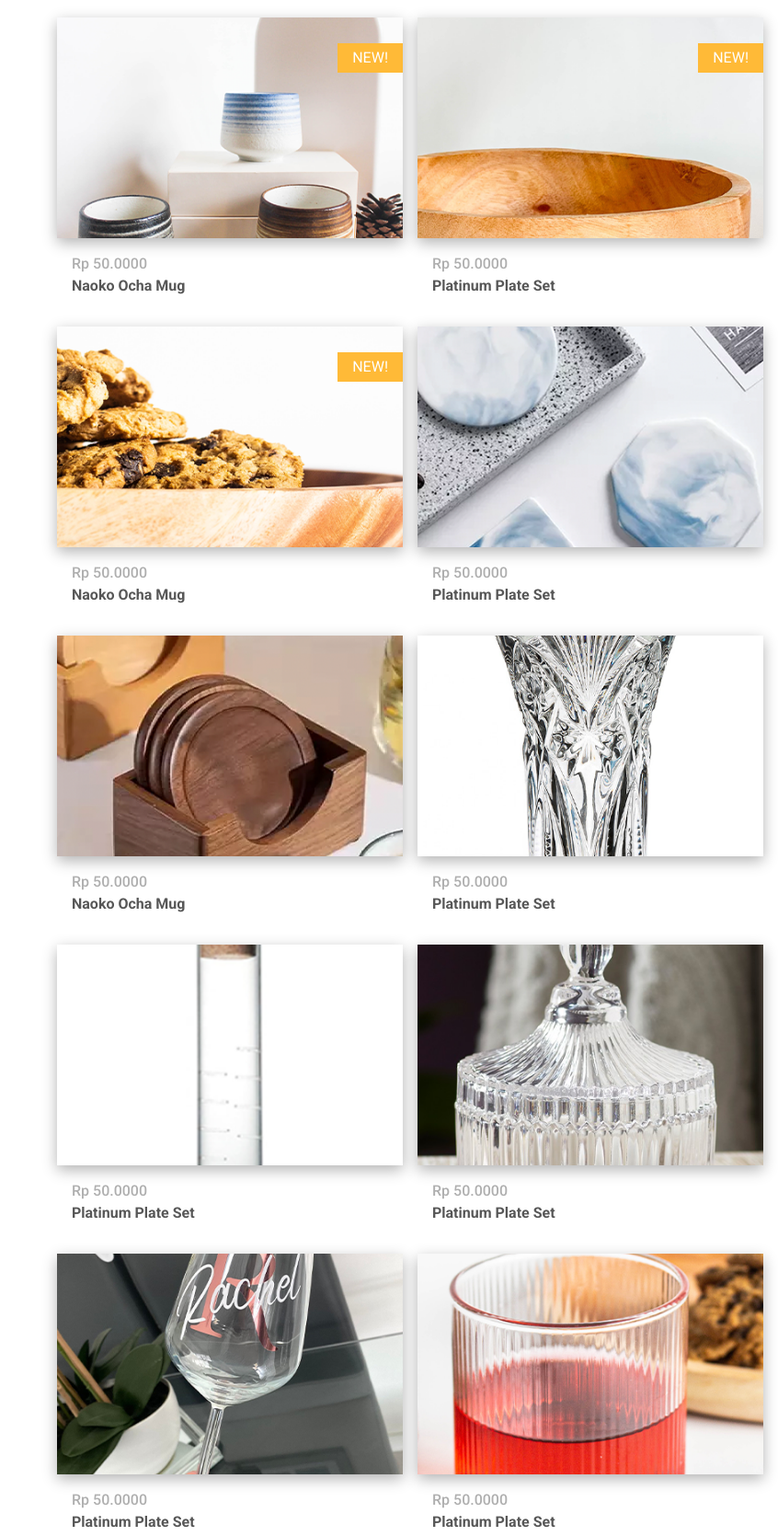
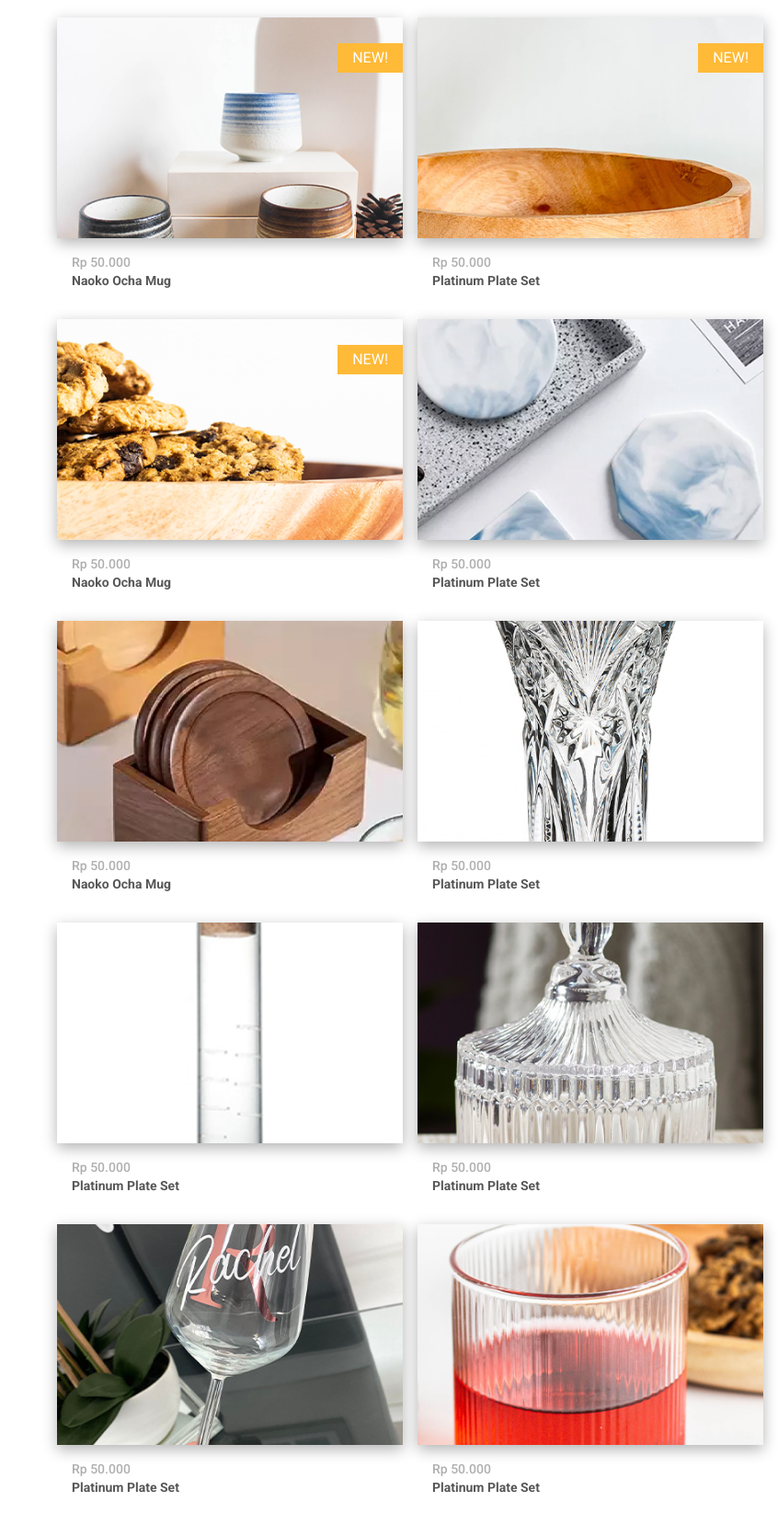
Before and after one commit to januarmaksum/Landing-page-Creativica-Merchandise, a website: page products.html in a window 1280 px wide. Shown: the part 213-1883 px from the top of the page at 92% size, without its empty margins (434-1280 px from the left). Drawn offline with Linux system fonts and the light colour scheme.

Commit message:
change font size

```diff
--- a/products.html
+++ b/products.html
@@ -153,8 +153,8 @@
                         <img class="shadow-[0_5px_15px_rgba(0,0,0,.3)] w-full h-[15rem] object-cover" src="dist/images/product-01.png" alt="product">
                     </div>
                     <div class="p-4">
-                        <div class="text-gray-dark-200 font-medium">Rp 50.0000</div>
-                        <h3 class="font-bold line-clamp-2">Naoko Ocha Mug</h3>
+                        <div class="text-sm text-gray-dark-200 font-medium">Rp 50.000</div>
+                        <h3 class="text-sm font-bold line-clamp-2">Naoko Ocha Mug</h3>
                     </div>
                 </a>
                 <a href="/products.html" class="block no-underline">
@@ -165,8 +165,8 @@
                         <img class="shadow-[0_5px_15px_rgba(0,0,0,.3)] w-full h-[15rem] object-cover" src="dist/images/product-02.png" alt="product">
                     </div>
                     <div class="p-4">
-                        <div class="text-gray-dark-200 font-medium">Rp 50.0000</div>
-                        <h3 class="font-bold line-clamp-2">Platinum Plate Set</h3>
+                        <div class="text-sm text-gray-dark-200 font-medium">Rp 50.000</div>
+                        <h3 class="text-sm font-bold line-clamp-2">Platinum Plate Set</h3>
                     </div>
                 </a>
                 <a href="/products.html" class="block no-underline">
@@ -177,8 +177,8 @@
                         <img class="shadow-[0_5px_15px_rgba(0,0,0,.3)] w-full h-[15rem] object-cover" src="dist/images/product-03.png" alt="product">
                     </div>
                     <div class="p-4">
-                        <div class="text-gray-dark-200 font-medium">Rp 50.0000</div>
-                        <h3 class="font-bold line-clamp-2">Naoko Ocha Mug</h3>
+                        <div class="text-sm text-gray-dark-200 font-medium">Rp 50.000</div>
+                        <h3 class="text-sm font-bold line-clamp-2">Naoko Ocha Mug</h3>
                     </div>
                 </a>
                 <a href="/products.html" class="block no-underline">
@@ -186,8 +186,8 @@
                         <img class="shadow-[0_5px_15px_rgba(0,0,0,.3)] w-full h-[15rem] object-cover" src="dist/images/product-04.png" alt="product">
                     </div>
                     <div class="p-4">
-                        <div class="text-gray-dark-200 font-medium">Rp 50.0000</div>
-                        <h3 class="font-bold line-clamp-2">Platinum Plate Set</h3>
+                        <div class="text-sm text-gray-dark-200 font-medium">Rp 50.000</div>
+                        <h3 class="text-sm font-bold line-clamp-2">Platinum Plate Set</h3>
                     </div>
                 </a>
                 <a href="/products.html" class="block no-underline">
@@ -195,8 +195,8 @@
                         <img class="shadow-[0_5px_15px_rgba(0,0,0,.3)] w-full h-[15rem] object-cover" src="dist/images/product-06.png" alt="product">
                     </div>
                     <div class="p-4">
-                        <div class="text-gray-dark-200 font-medium">Rp 50.0000</div>
-                        <h3 class="font-bold line-clamp-2">Naoko Ocha Mug</h3>
+                        <div class="text-sm text-gray-dark-200 font-medium">Rp 50.000</div>
+                        <h3 class="text-sm font-bold line-clamp-2">Naoko Ocha Mug</h3>
                     </div>
                 </a>
                 <a href="/products.html" class="block no-underline">
@@ -204,8 +204,8 @@
                         <img class="shadow-[0_5px_15px_rgba(0,0,0,.3)] w-full h-[15rem] object-cover" src="dist/images/product-07.png" alt="product">
                     </div>
                     <div class="p-4">
-                        <div class="text-gray-dark-200 font-medium">Rp 50.0000</div>
-                        <h3 class="font-bold line-clamp-2">Platinum Plate Set</h3>
+                        <div class="text-sm text-gray-dark-200 font-medium">Rp 50.000</div>
+                        <h3 class="text-sm font-bold line-clamp-2">Platinum Plate Set</h3>
                     </div>
                 </a>
                 <a href="/products.html" class="block no-underline">
@@ -213,8 +213,8 @@
                         <img class="shadow-[0_5px_15px_rgba(0,0,0,.3)] w-full h-[15rem] object-cover" src="dist/images/product-08.png" alt="product">
                     </div>
                     <div class="p-4">
-                        <div class="text-gray-dark-200 font-medium">Rp 50.0000</div>
-                        <h3 class="font-bold line-clamp-2">Platinum Plate Set</h3>
+                        <div class="text-sm text-gray-dark-200 font-medium">Rp 50.000</div>
+                        <h3 class="text-sm font-bold line-clamp-2">Platinum Plate Set</h3>
                     </div>
                 </a>
                 <a href="/products.html" class="block no-underline">
@@ -222,8 +222,8 @@
                         <img class="shadow-[0_5px_15px_rgba(0,0,0,.3)] w-full h-[15rem] object-cover" src="dist/images/product-09.png" alt="product">
                     </div>
                     <div class="p-4">
-                        <div class="text-gray-dark-200 font-medium">Rp 50.0000</div>
-                        <h3 class="font-bold line-clamp-2">Platinum Plate Set</h3>
+                        <div class="text-sm text-gray-dark-200 font-medium">Rp 50.000</div>
+                        <h3 class="text-sm font-bold line-clamp-2">Platinum Plate Set</h3>
                     </div>
                 </a>
                 <a href="/products.html" class="block no-underline">
@@ -231,8 +231,8 @@
                         <img class="shadow-[0_5px_15px_rgba(0,0,0,.3)] w-full h-[15rem] object-cover" src="dist/images/product-10.png" alt="product">
                     </div>
                     <div class="p-4">
-                        <div class="text-gray-dark-200 font-medium">Rp 50.0000</div>
-                        <h3 class="font-bold line-clamp-2">Platinum Plate Set</h3>
+                        <div class="text-sm text-gray-dark-200 font-medium">Rp 50.000</div>
+                        <h3 class="text-sm font-bold line-clamp-2">Platinum Plate Set</h3>
                     </div>
                 </a>
                 <a href="/products.html" class="block no-underline">
@@ -240,8 +240,8 @@
                         <img class="shadow-[0_5px_15px_rgba(0,0,0,.3)] w-full h-[15rem] object-cover" src="dist/images/product-11.png" alt="product">
                     </div>
                     <div class="p-4">
-                        <div class="text-gray-dark-200 font-medium">Rp 50.0000</div>
-                        <h3 class="font-bold line-clamp-2">Platinum Plate Set</h3>
+                        <div class="text-sm text-gray-dark-200 font-medium">Rp 50.000</div>
+                        <h3 class="text-sm font-bold line-clamp-2">Platinum Plate Set</h3>
                     </div>
                 </a>
 
```
